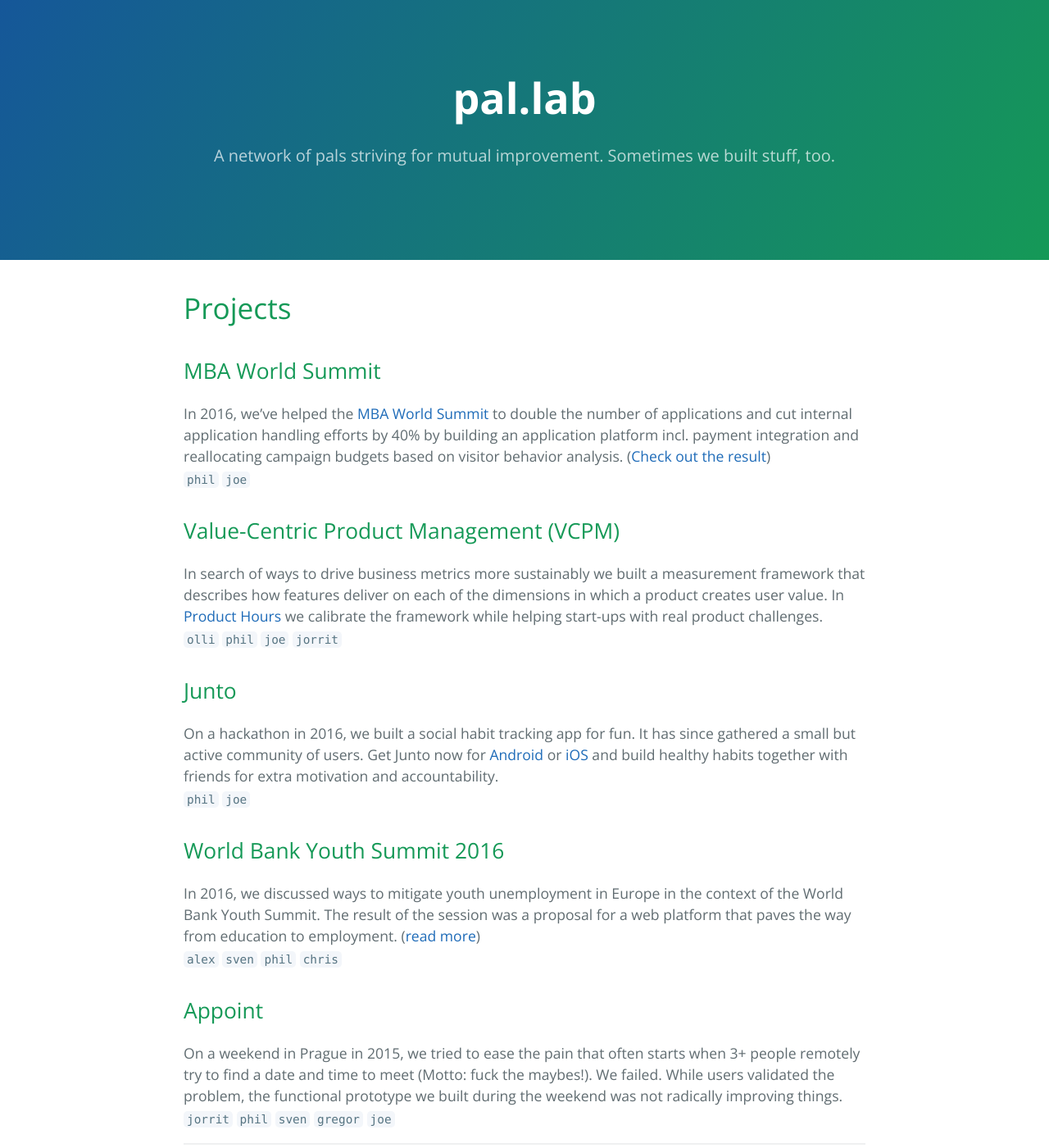
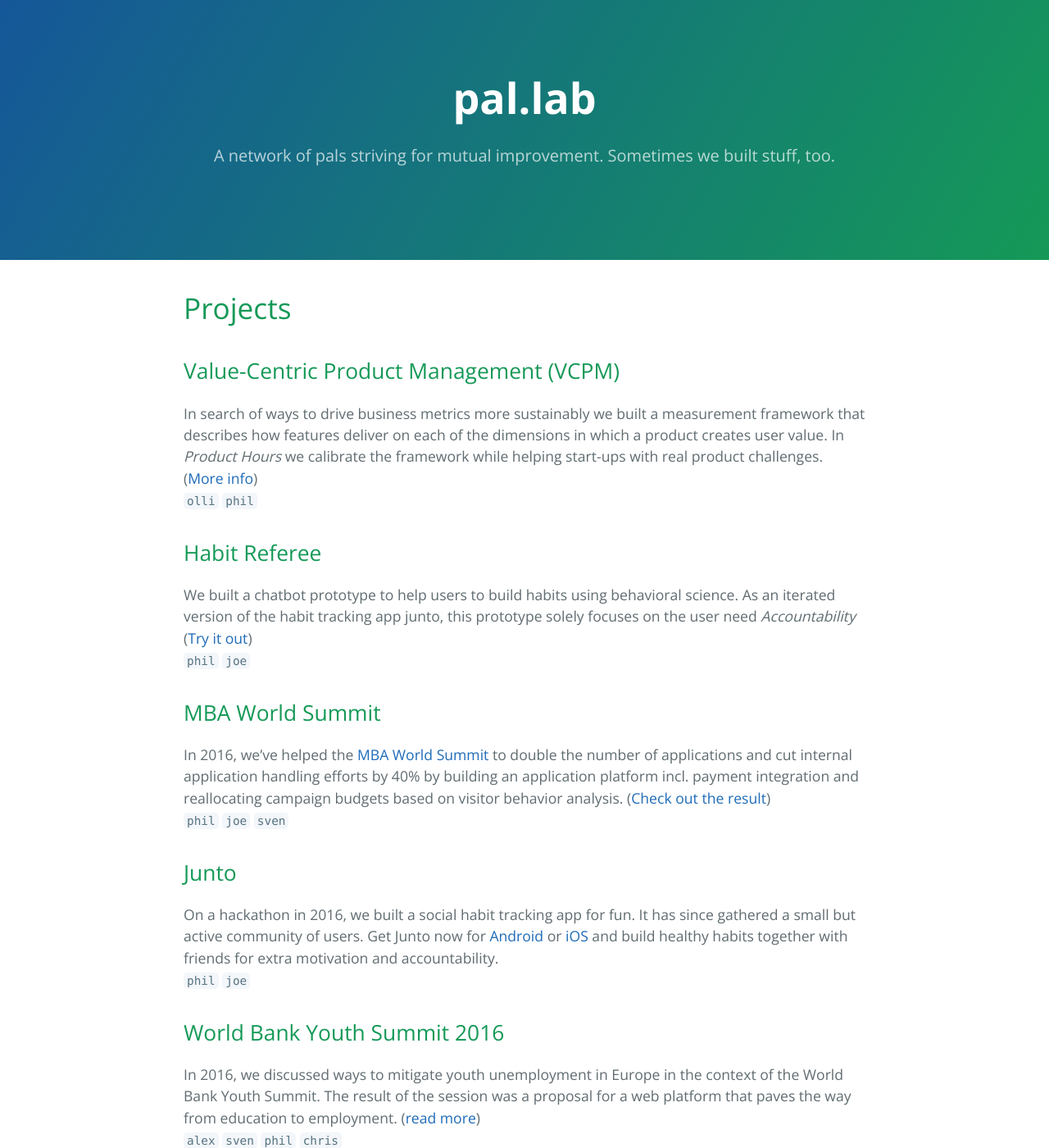
Before and after one commit to pal-lab/pal-lab.github.io, a Jekyll site: the page built from index.md, in a window 1280 px wide and 1400 px high. Shown: the whole window at 82% size. Built offline with Jekyll 4.4.1, drawn with Linux system fonts in a browser that asks for light colours; our own code applies the rules of GitHub Pages for plain Markdown files.

Commit message:
added habit referee

```diff
--- a/index.md
+++ b/index.md
@@ -4,15 +4,21 @@ layout: default
 
 # [](#header-1)Projects
 
+## [](#header-2)Value-Centric Product Management (VCPM)
+
+In search of ways to drive business metrics more sustainably we built a measurement framework that describes how features deliver on each of the dimensions in which a product creates user value. In *Product Hours* we calibrate the framework while helping start-ups with real product challenges. ([More info](http://vcpm.org/))
+`olli` `phil`
+
+## [](#header-2)Habit Referee
+
+We built a chatbot prototype to help users to build habits using behavioral science. As an iterated version of the habit tracking app junto, this prototype solely focuses on the user need *Accountability* ([Try it out](https://chatfuel.com/bot/habitreferee))
+`phil` `joe`
+
+
 ## [](#header-2)MBA World Summit
 
 In 2016, we've helped the [MBA World Summit](http://mbaworldsummit.com/) to double the number of applications and cut internal application handling efforts by 40% by building an application platform incl. payment integration and reallocating campaign budgets based on visitor behavior analysis. ([Check out the result](http://admissions.mbaworldsummit.com/))
-`phil` `joe`
-
-## [](#header-2)Value-Centric Product Management (VCPM)
-
-In search of ways to drive business metrics more sustainably we built a measurement framework that describes how features deliver on each of the dimensions in which a product creates user value. In [Product Hours](http://vcpm.org/) we calibrate the framework while helping start-ups with real product challenges.
-`olli` `phil` `joe` `jorrit`
+`phil` `joe` `sven`
 
 
 ## [](#header-2)Junto
```
